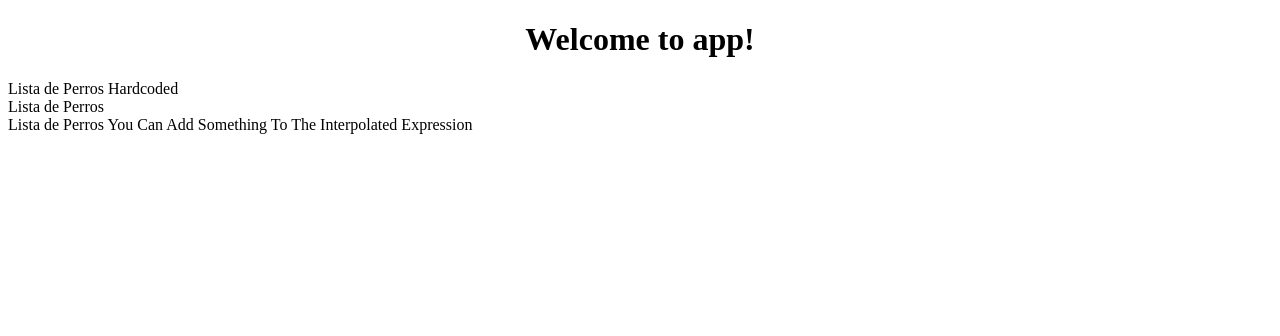
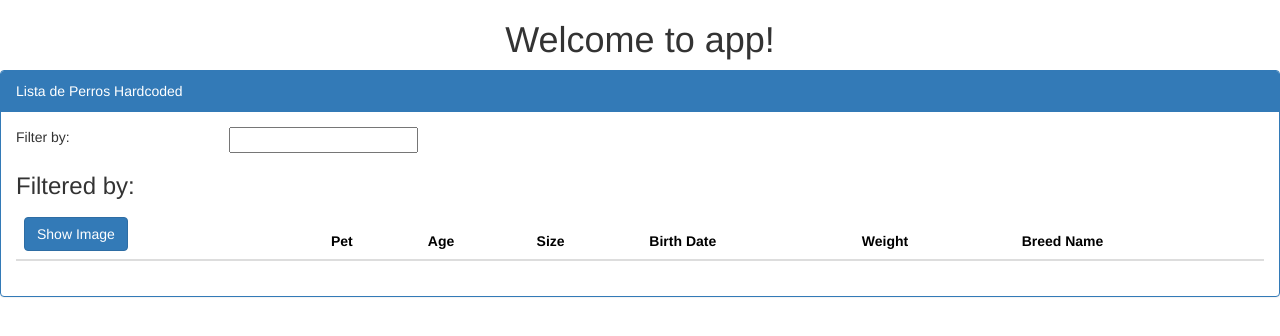
Before and after one commit to ORT-DA2/Angular-Tutorial, an Angular app: page / in a window 1280 px wide. Shown: the top 336 px of the page. Built offline with nearby package versions, Linux system fonts and the light colour scheme.

Commit message:
Added template and bootstrap

```diff
--- a/package.json
+++ b/package.json
@@ -20,6 +20,7 @@
     "@angular/platform-browser": "^6.0.0",
     "@angular/platform-browser-dynamic": "^6.0.0",
     "@angular/router": "^6.0.0",
+    "bootstrap": "^3.3.7",
     "core-js": "^2.5.4",
     "rxjs": "^6.0.0",
     "zone.js": "^0.8.26"
--- a/src/app/components/pet-list/pet-list.component.html
+++ b/src/app/components/pet-list/pet-list.component.html
@@ -1,3 +1,51 @@
-<div>{{ pageTitle }}</div>
-<div>{{ pageTitlePassedAsProperty }}</div>
-<div>{{ pageTitleInterpolated }}</div>
+<div class='panel panel-primary'>
+        <div class='panel-heading'>
+            {{pageTitle}}
+        </div>
+
+        <div class='panel-body'>
+            <!-- Aca filtramos las mascotas  -->
+            <!-- Selector de filtro:  -->
+            <div class='row'>
+                <div class='col-md-2'>Filter by:</div>
+                <div class='col-md-4'>
+                    <input type='text' />
+                </div>
+            </div>
+            <!-- Muestra filtro:  -->
+            <div class='row'>
+                <div class='col-md-6'>
+                    <h3>Filtered by: </h3>
+                </div>
+            </div>
+
+            <!-- Mensaje de error -->
+            <div class='has-error'> </div>
+
+            <!--Tabla de mascotas -->
+            <div class='table-responsive'>
+                <table class='table'>
+                    <!--Cabezal de la tabla -->
+                    <thead>
+                        <tr>
+                            <th>
+                                <button class='btn btn-primary'>
+                                    Show Image
+                                </button>
+                            </th>
+                            <th>Pet</th>
+                            <th>Age</th>
+                            <th>Size</th>
+                            <th>Birth Date</th>
+                            <th>Weight</th>
+                            <th>Breed Name</th>
+                        </tr>
+                    </thead>
+                    <!--Cuerpo de la tabla-->
+                    <tbody>
+                        <!-- Aca va todo el contenido de la tabla  -->
+                    </tbody>
+                </table>
+            </div>
+        </div>
+    </div>
--- a/src/index.html
+++ b/src/index.html
@@ -7,6 +7,7 @@
 
   <meta name="viewport" content="width=device-width, initial-scale=1">
   <link rel="icon" type="image/x-icon" href="favicon.ico">
+  <link href="node_modules/bootstrap/dist/css/bootstrap.css" rel="stylesheet" type="text/css"/>
 </head>
 <body>
   <app-root></app-root>
--- a/src/styles.css
+++ b/src/styles.css
@@ -1 +1,2 @@
 /* You can add global styles to this file, and also import other style files */
+@import '~bootstrap/dist/css/bootstrap.css';
```
Also changed, not shown: src/app/components/pet-list/pet-list.component.ts (+6 -6 lines), 1 other file (tests, documents, lock files or other folders).
